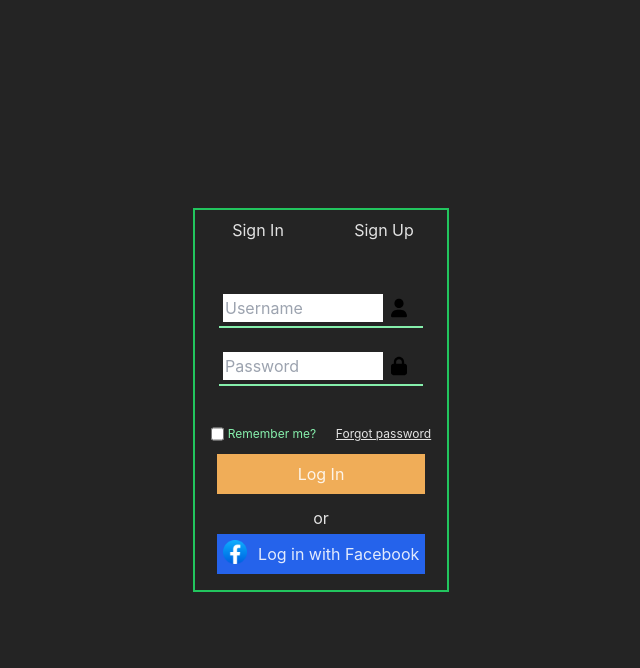
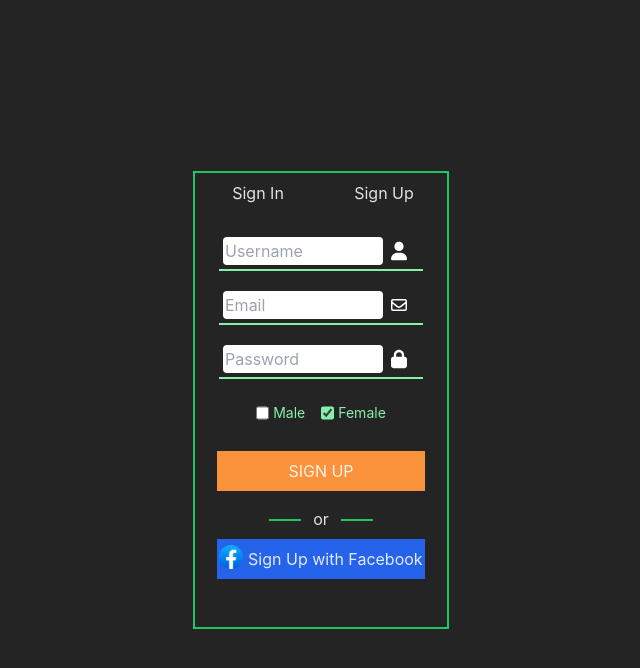
Before and after one commit to gkk-dev-ops/components-collection, a Vue app in the folder cc/: page / in a window 1280 px wide. Both pictures are taken after a click on the element "Sign Up". Shown: the top 668 px of the page, without its empty margins (319-959 px from the left). Built offline with nearby package versions, Linux system fonts and the light colour scheme.

Commit message:
Wireing additional logic and visual candys

```diff
--- a/cc/src/components/LoginForm.vue
+++ b/cc/src/components/LoginForm.vue
@@ -1,34 +1,76 @@
+<script>
+export default {
+  data() {
+  	return {
+      // true - login
+      // false - sign up
+	    signingType: true
+  	}
+	}
+}
+</script>
 <template>
-<div class="login-form w-64 h-96 border-2 border-green-500">
+<div class="login-form w-64 min-h-96 border-2 border-green-500 pb-12">
   <div class="sign-tab flex flex-row justify-around ">
-    <div class="cursor-pointer hover:bg-slate-200 hover:text-green-300 w-full text-center p-2">Sign In</div>
-    <div class="cursor-pointer hover:bg-slate-200 hover:text-green-300 w-full text-center p-2">Sign Up</div>
+    <div @click="signingType = true" class="cursor-pointer hover:bg-slate-200 hover:text-green-300 w-full text-center p-2">
+      Sign In
+    </div>
+    <div @click="signingType = false" class="cursor-pointer hover:bg-slate-200 hover:text-green-300 w-full text-center p-2">
+      Sign Up
+    </div>
   </div>
-  <div class="form-controls flex flex-col justify-center">
-    <div class="flex flex-row mx-6 border-b-2 border-green-300 mt-10 p-1 content-center">
-      <input class="mr-2 w-40 p-0.5" type="text" placeholder="Username">
-      <img class="w-4" src="/public/user-solid.svg" alt="user icon">
+
+  <div class="form-controls flex flex-col justify-center gap-4">
+    <div class="flex flex-row mx-6 border-b-2 border-green-300 mt-5 p-1 content-center">
+      <input class="rounded mr-2 w-40 p-0.5" type="text" placeholder="Username">
+      <img class="w-4 invert" src="/public/user-solid.svg" alt="user icon">
     </div>
-    <div class="flex flex-row mx-6 border-b-2 border-green-300 mt-5 p-1">
-      <input class="mr-2 w-40 p-0.5" type="password" placeholder="Password">
-      <img class="w-4" src="/public/lock-solid.svg" alt="lock icon">
+
+    <div v-if="!signingType" class="flex flex-row mx-6 border-b-2 border-green-300 p-1 content-center">
+      <input class="rounded mr-2 w-40 p-0.5" type="text" placeholder="Email">
+      <img class="w-4 invert" src="/public/envelope-regular.svg" alt="email icon">
     </div>
-    <div class="flex text-xs mt-10 gap-1 mx-2 justify-around">
+
+    <div class="flex flex-row mx-6 border-b-2 border-green-300 p-1">
+      <input class="rounded mr-2 w-40 p-0.5" type="password" placeholder="Password">
+      <img class="w-4 invert" src="/public/lock-solid.svg" alt="lock icon">
+    </div>
+
+    <div v-if="signingType" class="flex text-xs mt-2 gap-1 mx-2 justify-around">
       <div class="flex">
         <input class="mr-1 accent-green-300" type="checkbox">
         <p class="text-green-300">Remember me?</p>
       </div>
       <a class="underline" href="#">Forgot password</a>
     </div>
+    <div v-else class="flex text-sm mt-2 mx-2 justify-center gap-4">
+      <div class="flex">
+        <input class="mr-1 accent-green-300" type="checkbox">
+        <p class="text-green-300">Male</p>
+      </div>
+      <div class="flex">
+        <input class="mr-1 accent-green-300" checked type="checkbox">
+        <p class="text-green-300">Female</p>
+      </div>
+    </div>
+
     <div class="flex justify-center mt-3 h-10">
-      <button class="bg-[#f0ad58] w-52">Log In</button>
+      <button class="bg-orange-400 active:bg-orange-300 w-52">
+        {{ signingType ? "LOG IN" : "SIGN UP" }}
+      </button>
 
     </div>
-    <div class="flex flex-col text-center mt-3">
-      <div class="">or</div>
-      <div class="flex flex-row bg-blue-600 w-52 h-10 mx-auto mt-1 justify-around content-center">
+    <div class="flex flex-col text-center">
+      <div class="flex row content-center justify-center align-middle">
+        <div class="w-8 h-0 border-[0.5px] border-green-500 mt-3"></div>
+        <div class="mx-3">or</div>
+        <div class="w-8 h-0 border-[0.5px] border-green-500 mt-3"></div>
+      </div>
+      <div class="flex flex-row bg-blue-600 active:bg-blue-500 w-52 h-10 mx-auto mt-2 justify-around content-center">
           <img src="/public/fb.png" alt="Facebook" class="w-6 h-6 mt-1.5">
-        <button>Log in with Facebook</button>
+        <button>
+          {{`${signingType ? "Log In" : "Sign Up"} with Facebook`}}
+        </button>
       </div>
     </div>
   </div>
```
